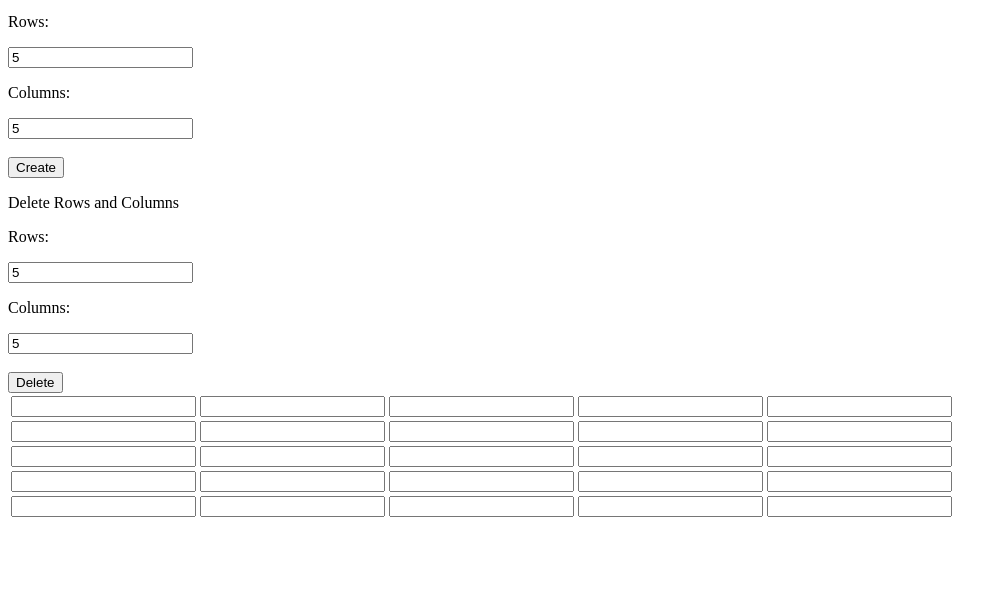
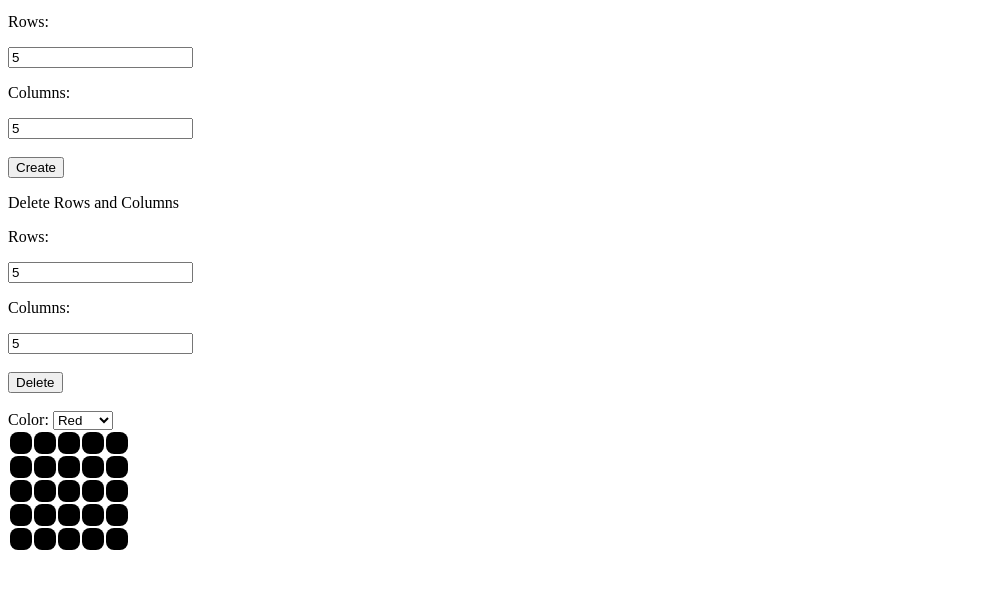
Before and after one commit to austinli246/Assignment-5, a plain HTML site: page index.html in a window 1280 px wide. Both pictures are taken after typing "5", "5", "5", "5" into the empty fields and a click on the button "Create". Shown: the part 101-690 px from the top of the page, without its empty margins (0-1007 px from the left). Drawn offline with Linux system fonts and the light colour scheme.

Commit message:
added clicked on cell (color)

```diff
--- a/index.html
+++ b/index.html
@@ -6,7 +6,8 @@
     <title>Document</title>
     <link rel = "stylesheet" href ="style.css">
 </head>
-
+<style>
+</style>
 <body >
    <h1 style = "text-align:center">Table</h1>
    <div>
@@ -37,10 +38,20 @@
     </div>
     <br>
     <button id="delete">Delete</button>
+    <br><br>
+    <div class = "setColor">
+        <label for = "color" >Color: </label>
+        <select name = "Color" id = "colorOption" onchange = "setCurrColor(this.value)">
+            <option id = "Red" value = "#EA4335" >Red</option>
+            <option id = "Green" value = "#2DA94F" >Green</option>
+        </select>
+    </div>
 
 
    <div id = "container1">
+      <table id = "grid" >
 
+      </table>
     </div>
    <div id = "container2">
 
--- a/script.js
+++ b/script.js
@@ -4,31 +4,46 @@ submit.onclick = function(){
     const rows = document.getElementById('rows').value;
     const columns = document.getElementById('columns').value;
     const nostuff = document.getElementById('container1')
+    const main = document.getElementById('grid')
+
     if (rows == "" || rows == null || columns == "" || columns == null){
         let txt = document.createElement('a')
         txt.innerHTML = "ENTER ROWS/COLUMNS"
         nostuff.append(txt)
     }
-    let output ='<table id ="table">'
+    let output ='<table id ="table" border = "1">'
         function createTable(rows,columns){
             for(var i=1;i<=rows;i++){
-                output=output+'<tr>'
+                var newrow = document.createElement('tr');
+
+               // output=output+'<tr>'
                 for(var j=1;j<=columns;j++){
-                    output=output+'<td>'+'<input placeholder=" ">'+'</td>'
+                    let newCell = document.createElement('td');
+                   // output=output+'<td>'+'<input placeholder="0" value = "0">'+'</td>'
+                   newrow.appendChild(newCell);
+                   addGridFunction(newCell);
                 }
-                output=output+'</tr>'
+
+                //output=output+'</tr>'
+                main.appendChild(newrow)
             }
-            output=output+'</table>'
-            document.getElementById('container1').innerHTML=output
+            //output=output+'</table>'
+            //document.getElementById('container1').innerHTML=output
+
        }
     createTable(rows,columns)
 
+}
 
-}
+// for (let i =0; i<rows*columns; i++){
+//     const newCell = document.getElementsByTagName('td')
+//     addGridFunction(newCell)
+//     }
 
 
 
 const Delete = document.getElementById('delete')
+
 
 Delete.addEventListener('click', deleteTable)
 function deleteTable(){
@@ -41,16 +56,46 @@ function deleteTable(){
             const delrow = document.querySelector('tr')
             delrow.remove()
     }
-    console.log(deletesection)
 
-    let tables = document.getElementById('table'), rows = table.rows;
+    let tables = document.getElementById('grid')
+    rows = tables.rows;
 
-    if (numcolumnsdel!=0){
-        for (let i=0; i<rows[0].cells.length; i++){
-            for (let j =0; j <rows.length; j++){
-                rows[j].deleteCell(i)
+    let totalColumns = rows[0].cells.length; //TOTAL NUMBER OF COLUMNS
+    if (numcolumnsdel > totalColumns) {
+        //this condition checks if the users is atempting to delete more columns than what exists
+        return alert(`You only have ${totalColumns} rows`)
+    }
+    if (numcolumnsdel != 0) {
+        for (let i = 0; i < rows.length; i++) {
+            let currRow = rows[i];
+            for (let j = 0; j < numcolumnsdel; j++) {
+                let cells = currRow.cells;
+                let currCell = cells[j]
+                currRow.deleteCell(currCell)
             }
         }
     }
 
 }
+
+
+
+
+//adding functionality
+function addGridFunction(cell){
+    //change color when clicked
+    cell.addEventListener("click", setBackgroundColor)
+
+
+
+}
+let currColor = document.getElementById('colorOption').value
+function setCurrColor(color) {
+    currColor = color;
+    console.log(currColor)
+
+}
+
+function setBackgroundColor(value){
+    this.style.backgroundColor = currColor;
+}
--- a/style.css
+++ b/style.css
@@ -0,0 +1,6 @@
+td{
+    height : 20px;
+    width: 20px;
+	background-color: black;
+	border-radius: 8px;
+}
```
